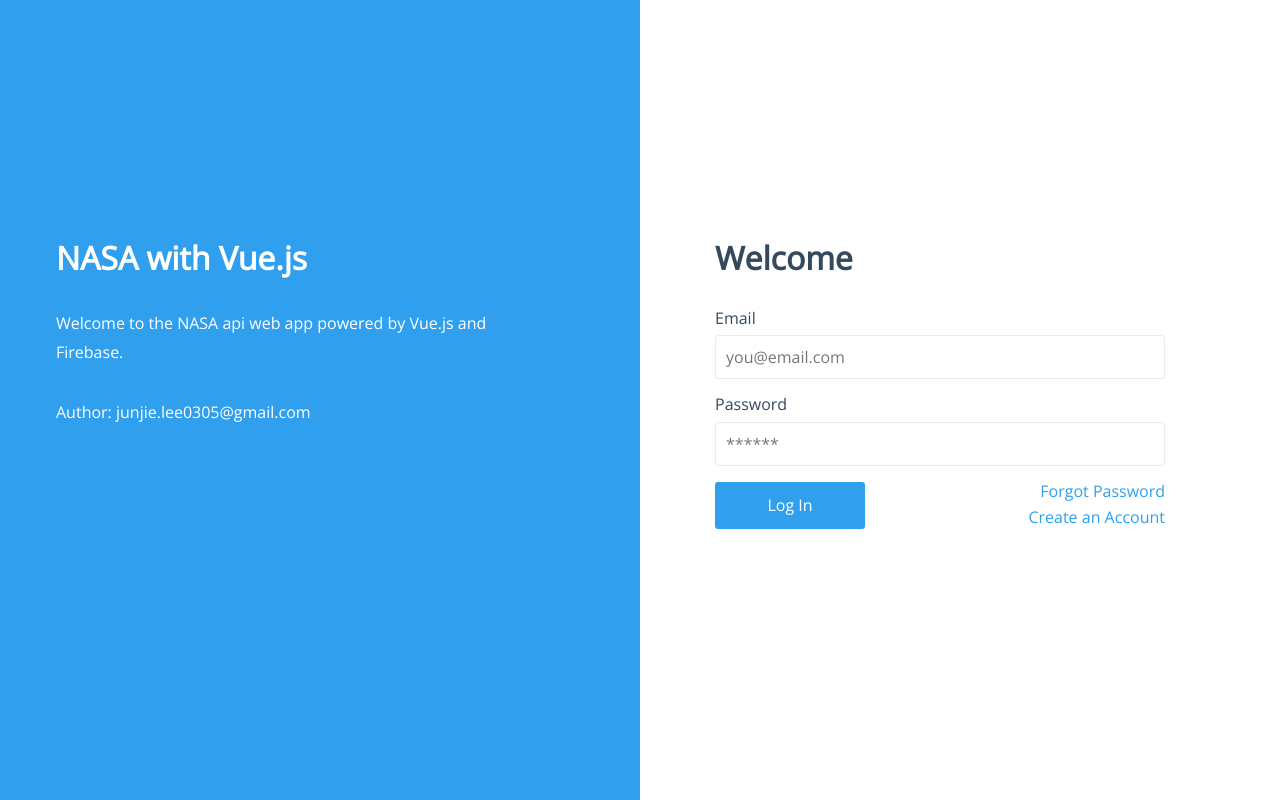
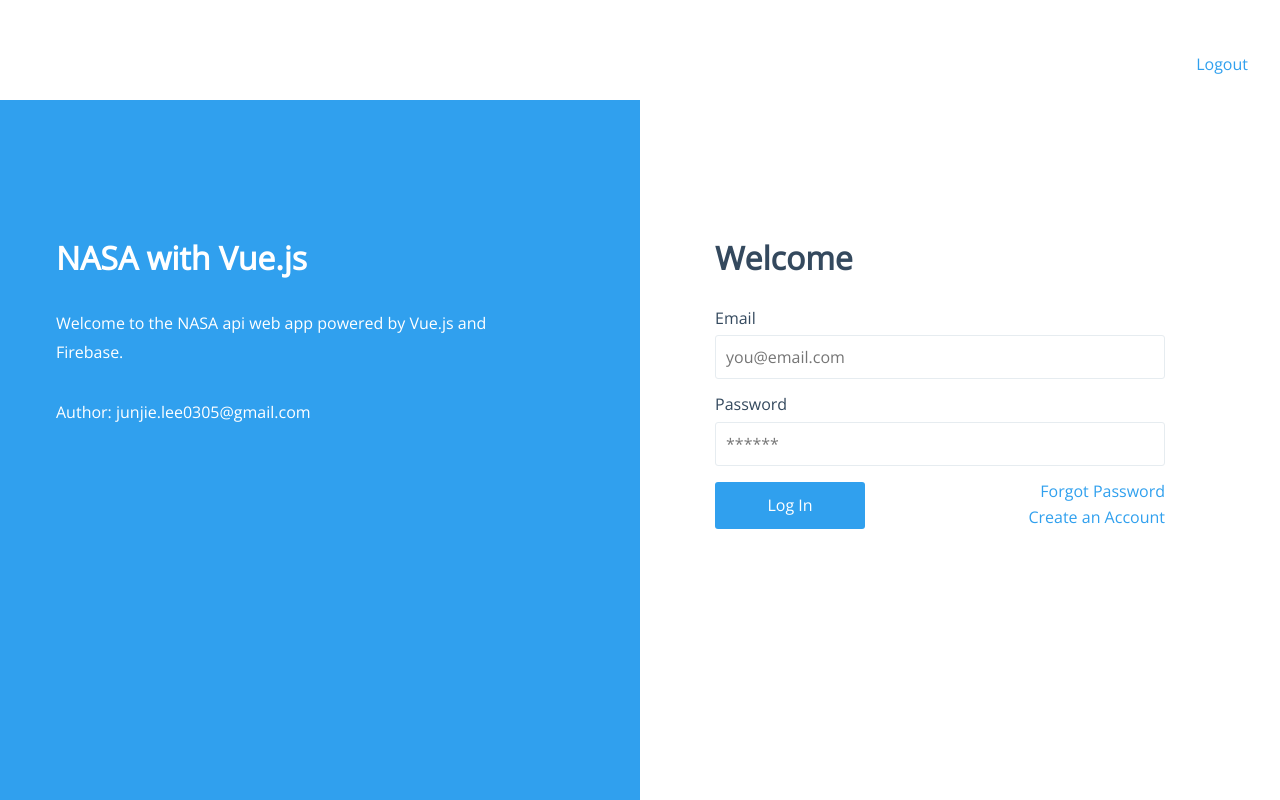
Before and after one commit to senior0023/my-vue-nasa-firebase, a Vue app: page /login in a window 1280 px wide. Built offline with nearby package versions, Linux system fonts and the light colour scheme; no server answers.

Commit message:
fixing styles

```diff
--- a/src/App.vue
+++ b/src/App.vue
@@ -1,6 +1,9 @@
 <template>
   <div id="app">
     <navigation v-if="showNav"></navigation>
+    <div class="setting">
+        <a @click="logout()">Logout</a>
+      </div>
     <router-view/>
   </div>
 </template>
@@ -22,9 +25,24 @@
   }
 </script>
 
-<style>
+<style lang="scss" scoped>
   #app {
     display: flex;
     flex-direction: row;
   }
+
+  .setting {
+    width: 100%;
+    height: 100px;
+    position: fixed;
+    text-align: right;
+    padding-right: 2rem;
+    background: white;
+    z-index: 1;
+
+    a {
+      position: relative;
+      top: 55px;
+    }
+  }
 </style>
--- a/src/assets/scss/_layout.scss
+++ b/src/assets/scss/_layout.scss
@@ -53,14 +53,11 @@
 
   .header {
     padding: 1rem;
-    margin-top: 5rem;
     border-bottom: 1px solid $white;
   }
 
   .content {
     padding: 1rem;
-    height: 80vh;
-    border-bottom: 1px solid $white;
 
     ul {
       display: flex;
@@ -85,10 +82,14 @@
 .page {
   width: 80vw;
   padding: 3rem;
+  height: 100vh;
+  max-height: 100vh;
+  overflow-y: auto;
+  padding-top: 100px;
+  box-shadow: 0 0 5px 0 rgba(52, 73, 94, 0.5);
 
   .page-header {
     padding: 1rem;
-    margin-top: 5rem;
     font-weight: bold;
   }
 
@@ -105,6 +106,10 @@
       background-color: $primary;
       color: #ffffff;
       text-align: left;
+    }
+
+    tbody {
+      max-height: 80vh;
     }
 
     tbody tr {
--- a/src/components/DatePicker.vue
+++ b/src/components/DatePicker.vue
@@ -91,6 +91,7 @@
         float: left;
         margin-right: 10px;
         position: relative;
+        margin-bottom: 10px;
     }
 
     .custom-select select {
--- a/src/components/Navigation.vue
+++ b/src/components/Navigation.vue
@@ -2,6 +2,7 @@
   <div class="main">
     <div class="sidebar">
       <div class="header">
+        <img src="@/assets/logo.png" class="header-logo"/>
         <router-link to="/">
           <h3>NASA Vue</h3>
         </router-link>
@@ -19,9 +20,6 @@
           </li>
         </ul>
       </div>
-      <div class="footer">
-        <a @click="logout()">Logout</a>
-      </div>
     </div>
   </div>
 </template>
@@ -35,3 +33,10 @@
   }
 }
 </script>
+
+<style lang="scss" scoped>
+  .header-logo {
+    width: 100%;
+    height: auto;
+  }
+</style>
--- a/src/views/NasaFeed.vue
+++ b/src/views/NasaFeed.vue
@@ -13,7 +13,7 @@
     </div>
     <!-- Select a specific date -->
     <p>Select data to see a list of asteroids based on their closest approach date to Earth: </p>
-    <div class="custom-select custom-select-margin">
+    <div class="custom-select">
         <select @change="dateSelected($event)">
             <option
                 v-for="(item, index) in dates"
@@ -140,6 +140,7 @@
         float: left;
         margin-right: 10px;
         position: relative;
+        margin-bottom: 10px;
     }
 
     .custom-select select {
@@ -166,8 +167,4 @@
         right: 8px;
         top: 10px;
     }
-
-    .custom-select-margin {
-        margin-bottom: 10px;
-    }
 </style>
```
